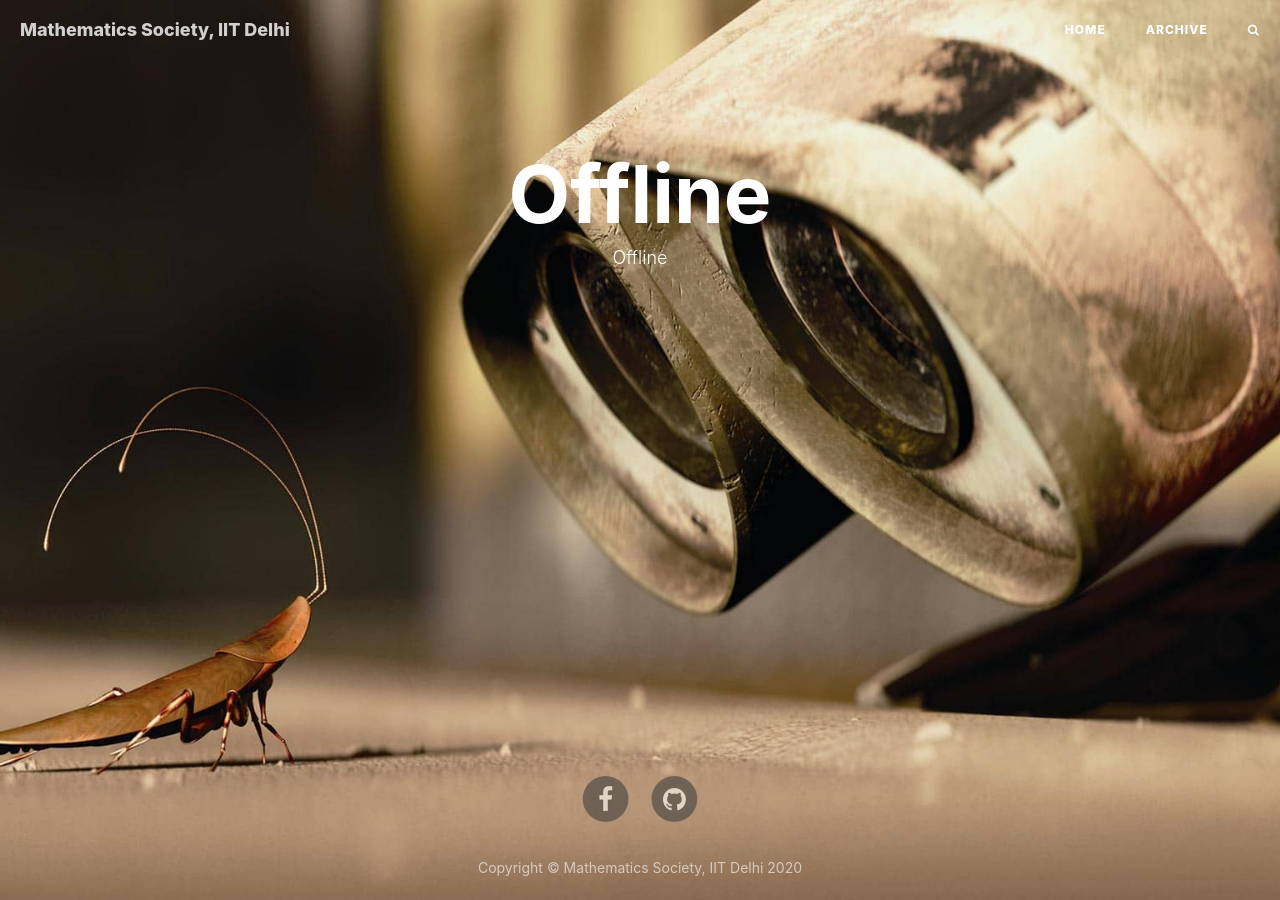
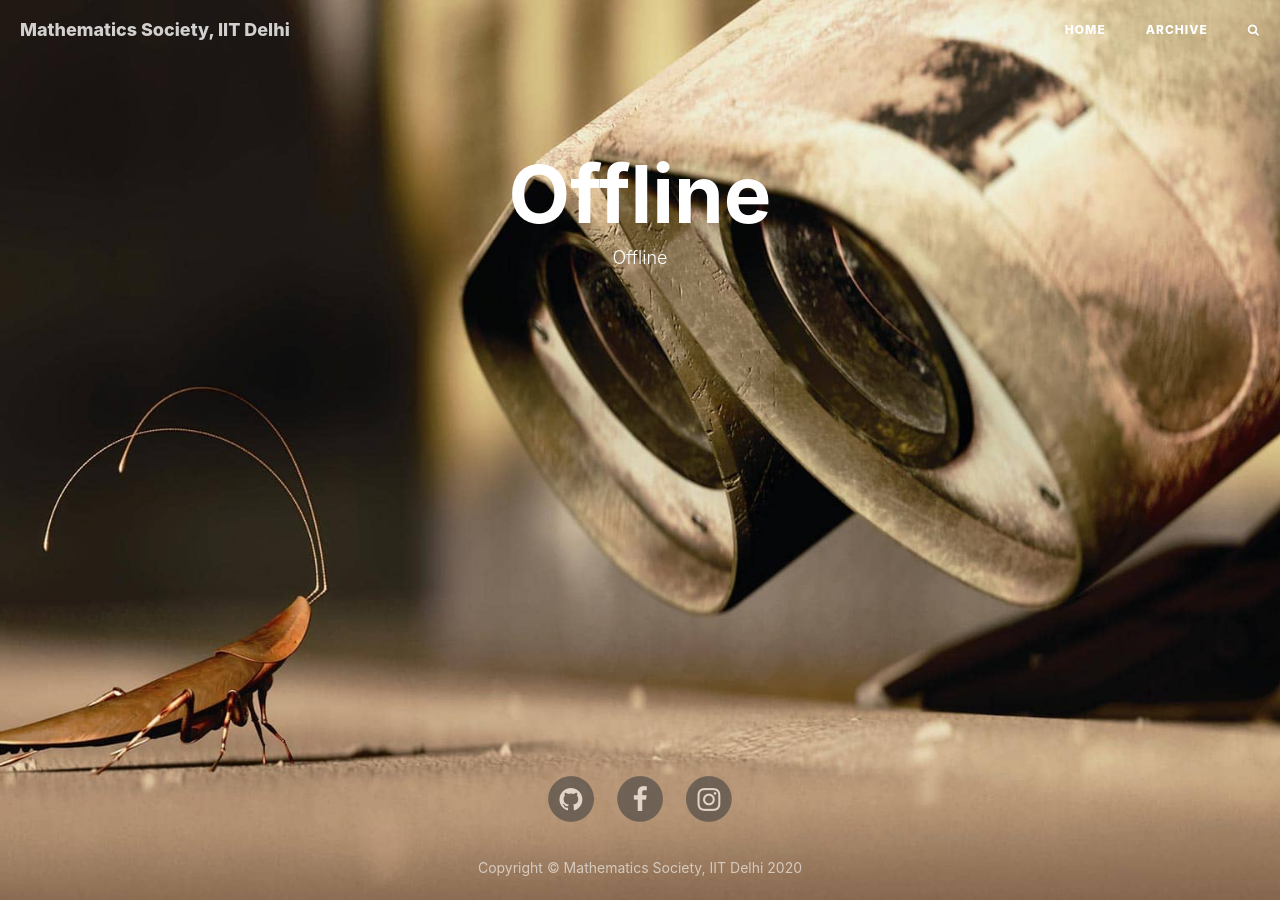
Before and after one commit to mathsociitd/blog, a Jekyll site: the page built from offline.html, in a window 1280 px wide. Built offline with Jekyll 4.4.1, drawn with Linux system fonts in a browser that asks for light colours; nearby versions of some CDN libraries; comment, search, counter and statistics services are not loaded.

Commit message:
insta icon

```diff
--- a/_includes/sns-links.html
+++ b/_includes/sns-links.html
@@ -48,6 +48,16 @@
     </a>
   </li>
   {% endif %}
+  {% if site.github_username %}
+  <li>
+    <a target="_blank" href="https://github.com/{{ site.github_username }}">
+      <span class="fa-stack fa-lg">
+        <i class="fa fa-circle fa-stack-2x"></i>
+        <i class="fa fa-github fa-stack-1x fa-inverse"></i>
+      </span>
+    </a>
+  </li>
+  {% endif %}
   {% if site.facebook_username %}
   <li>
     <a target="_blank" href="https://www.facebook.com/{{ site.facebook_username }}">
@@ -58,12 +68,12 @@
     </a>
   </li>
   {% endif %}
-  {% if site.github_username %}
+  {% if site.instagram_username %}
   <li>
-    <a target="_blank" href="https://github.com/{{ site.github_username }}">
+    <a target="_blank" href="https://www.instagram.com/{{ site.github_username }}/">
       <span class="fa-stack fa-lg">
         <i class="fa fa-circle fa-stack-2x"></i>
-        <i class="fa fa-github fa-stack-1x fa-inverse"></i>
+        <i class="fa fa-instagram fa-stack-1x fa-inverse"></i>
       </span>
     </a>
   </li>
```
